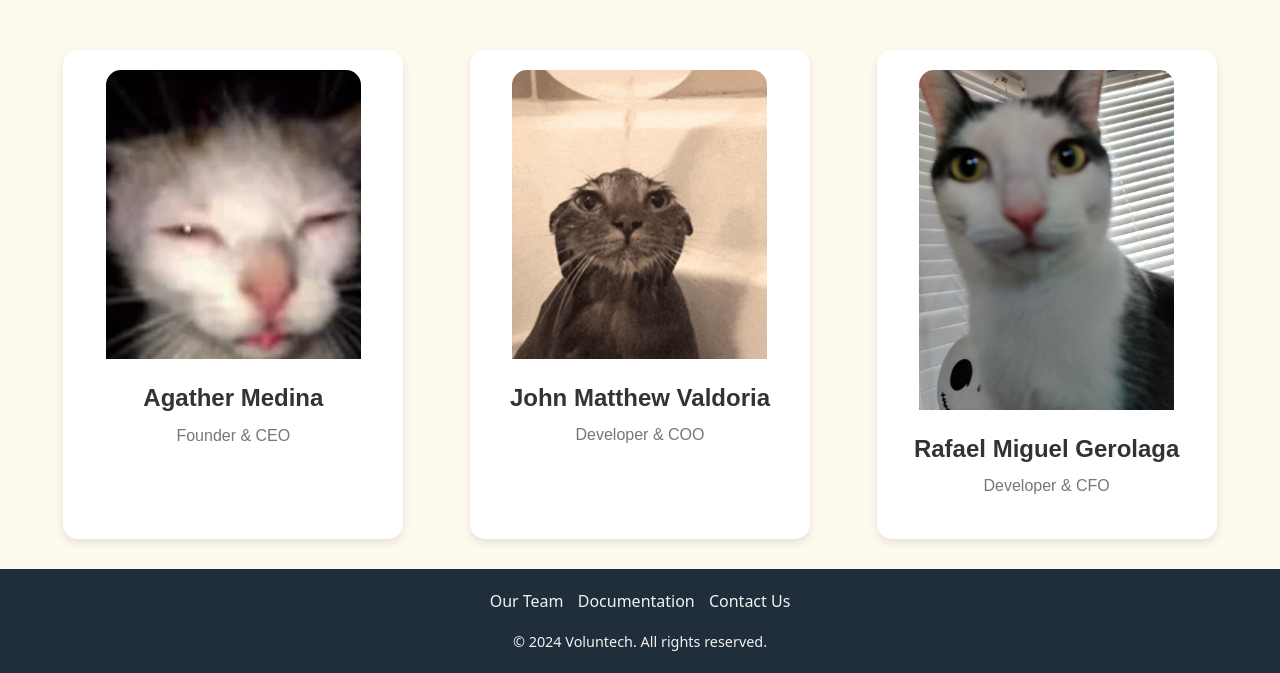
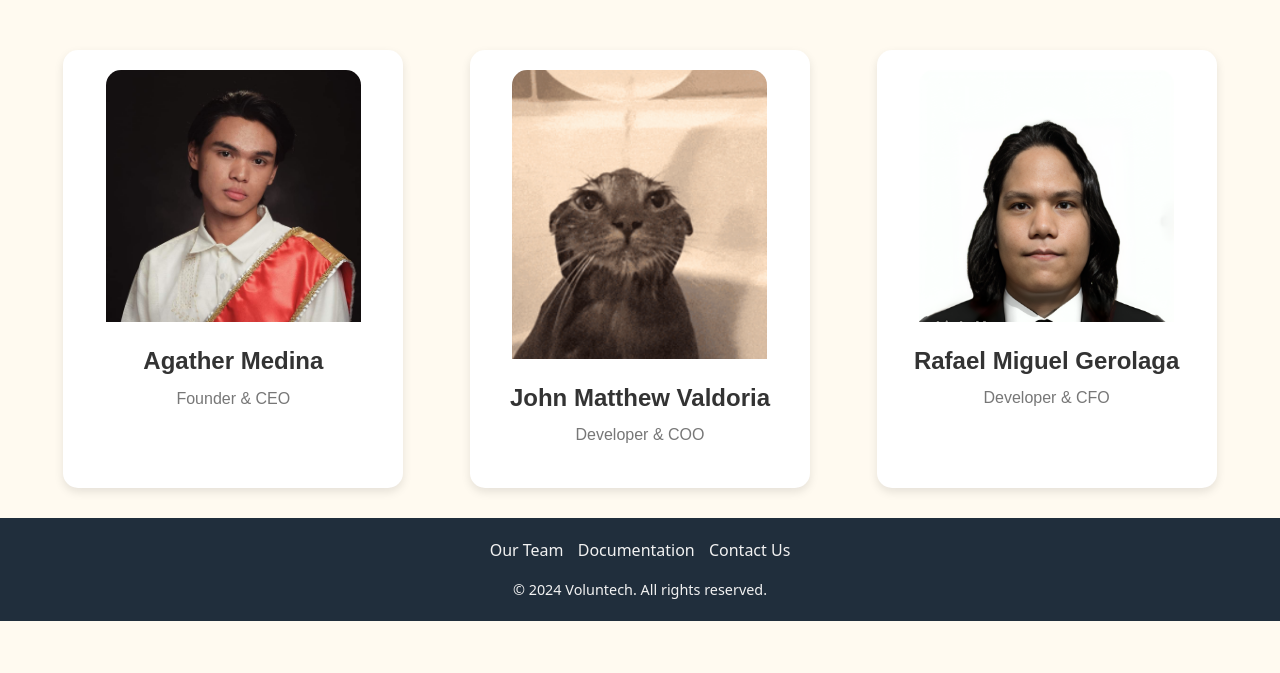
Before and after one commit to agitdev1/WSTL31C, a PHP site: page /team.php in a window 1280 px wide. Shown: the part 318-991 px from the top of the page. After the commit the page ends 939 px from the top, so only its background shows below. Run offline with PHP 8.4, Linux system fonts and the light colour scheme; some libraries are stand-ins or nearby versions.

Commit message:
pic ni raf

```diff
--- a/pages/team.php
+++ b/pages/team.php
@@ -19,7 +19,7 @@ include '../components/navbar.php';
     </div>
     <div class="team">
         <div class="member">
-            <div class="advisor_thumb"><img src="../assets/images/pfp2.webp" alt=""></div>
+            <div class="advisor_thumb"><img src="../assets/images/us/git.jpg" alt=""></div>
             <div class="single_advisor_details_info">
                 <h6>Agather Medina</h6>
                 <p class="designation">Founder &amp; CEO</p>
@@ -43,7 +43,7 @@ include '../components/navbar.php';
             </div>
         </div>
         <div class="member">
-            <div class="advisor_thumb"><img src="../assets/images/pfp3.jpg" alt=""></div>
+            <div class="advisor_thumb"><img src="../assets/images/us/raf.png" alt=""></div>
             <div class="single_advisor_details_info">
                 <h6>Rafael Miguel Gerolaga</h6>
                 <p class="designation">Developer &amp; CFO</p>
```
Also changed, not shown: assets/images/us/raf.png.
